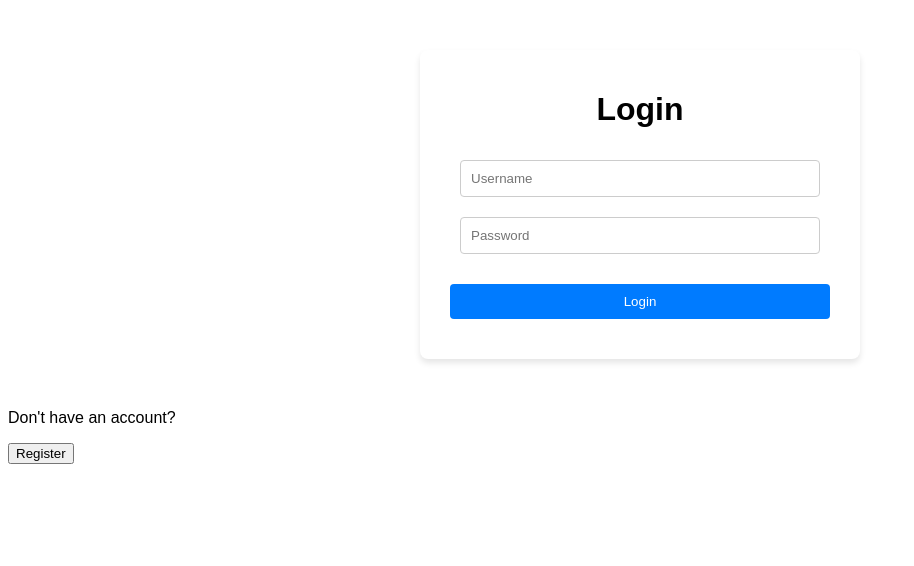
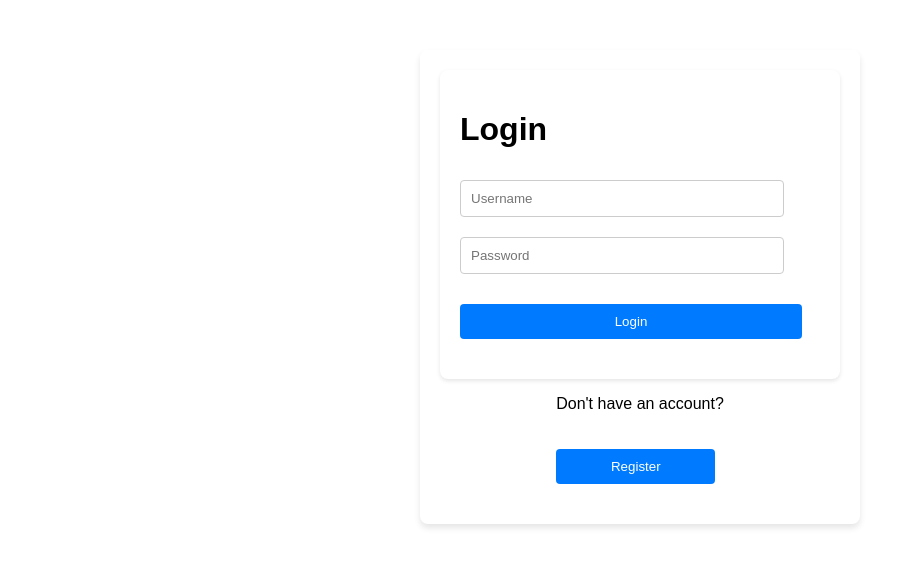
Before and after one commit to Alphteow/SpotifyTest1, a React (Vite) app in the folder Spotify/frontend/: page /login in a window 1280 px wide. Shown: the top 566 px of the page, without its empty margins (0-914 px from the left). Built offline with nearby package versions, Linux system fonts and the light colour scheme; no server answers.

Commit message:
Added Register and Login forms

```diff
--- a/Spotify/frontend/src/components/Form.jsx
+++ /dev/null
@@ -1,61 +0,0 @@
-import { useState } from "react";
-import api from "../api";
-import { useNavigate } from "react-router-dom";
-import { ACCESS_TOKEN, REFRESH_TOKEN } from "../constants";
-import "../styles/Form.css"
-import LoadingIndicator from "./LoadingIndicator";
-
-function Form({ route, method }) {
-    const [username, setUsername] = useState("");
-    const [password, setPassword] = useState("");
-    const [loading, setLoading] = useState(false);
-    const navigate = useNavigate();
-
-    const name = method === "login" ? "Login" : "Register";
-
-    const handleSubmit = async (e) => {
-        setLoading(true);
-        e.preventDefault();
-
-        try {
-            const res = await api.post(route, { username, password })
-            if (method === "login") {
-                localStorage.setItem(ACCESS_TOKEN, res.data.access);
-                localStorage.setItem(REFRESH_TOKEN, res.data.refresh);
-                navigate("/")
-            } else {
-                navigate("/login")
-            }
-        } catch (error) {
-            alert(error)
-        } finally {
-            setLoading(false)
-        }
-    };
-
-    return (
-        <form onSubmit={handleSubmit} className="form-container">
-            <h1>{name}</h1>
-            <input
-                className="form-input"
-                type="text"
-                value={username}
-                onChange={(e) => setUsername(e.target.value)}
-                placeholder="Username"
-            />
-            <input
-                className="form-input"
-                type="password"
-                value={password}
-                onChange={(e) => setPassword(e.target.value)}
-                placeholder="Password"
-            />
-            {loading && <LoadingIndicator />}
-            <button className="form-button" type="submit">
-                {name}
-            </button>
-        </form>
-    );
-}
-
-export default Form
--- /dev/null
+++ b/Spotify/frontend/src/components/LoginForm.jsx
@@ -0,0 +1,65 @@
+import { useState } from "react";
+import api from "../api";
+import { useNavigate, Link } from "react-router-dom";
+import { ACCESS_TOKEN, REFRESH_TOKEN } from "../constants";
+import "../styles/Form.css";
+import LoadingIndicator from "./LoadingIndicator";
+
+function LoginForm({ route }) {
+    const [username, setUsername] = useState("");
+    const [password, setPassword] = useState("");
+    const [loading, setLoading] = useState(false);
+    const navigate = useNavigate();
+
+    const handleSubmit = async (e) => {
+        setLoading(true);
+        e.preventDefault();
+
+        try {
+            const res = await api.post(route, { username, password });
+            localStorage.setItem(ACCESS_TOKEN, res.data.access);
+            localStorage.setItem(REFRESH_TOKEN, res.data.refresh);
+            navigate("/"); // Navigate to the home page after login
+        } catch (error) {
+            alert(error);
+        } finally {
+            setLoading(false);
+        }
+    };
+
+    return (
+        <div className="form-container">
+            <form onSubmit={handleSubmit}>
+                <h1>Login</h1>
+                <input
+                    className="form-input"
+                    type="text"
+                    value={username}
+                    onChange={(e) => setUsername(e.target.value)}
+                    placeholder="Username"
+                />
+                <input
+                    className="form-input"
+                    type="password"
+                    value={password}
+                    onChange={(e) => setPassword(e.target.value)}
+                    placeholder="Password"
+                />
+                {loading && <LoadingIndicator />}
+                <button className="form-button" type="submit">
+                    Login
+                </button>
+            </form>
+
+            {/* Button to navigate to the Register page */}
+            <div className="register-link">
+                <p>Don't have an account?</p>
+                <Link to="/register">
+                    <button className="form-button">Register</button>
+                </Link>
+            </div>
+        </div>
+    );
+}
+
+export default LoginForm;
--- /dev/null
+++ b/Spotify/frontend/src/components/RegisterForm.jsx
@@ -0,0 +1,114 @@
+// import { useState } from "react";
+// import api from "../api";
+// import { useNavigate } from "react-router-dom";
+// import { ACCESS_TOKEN, REFRESH_TOKEN } from "../constants";
+// import "../styles/Form.css"
+// import LoadingIndicator from "./LoadingIndicator";
+
+// function Form({ route, method }) {
+//     const [username, setUsername] = useState("");
+//     const [password, setPassword] = useState("");
+//     const [loading, setLoading] = useState(false);
+//     const navigate = useNavigate();
+
+//     const name = method === "login" ? "Login" : "Register";
+
+//     const handleSubmit = async (e) => {
+//         setLoading(true);
+//         e.preventDefault();
+
+//         try {
+//             const res = await api.post(route, { username, password })
+//             if (method === "login") {
+//                 localStorage.setItem(ACCESS_TOKEN, res.data.access);
+//                 localStorage.setItem(REFRESH_TOKEN, res.data.refresh);
+//                 navigate("/")
+//             } else {
+//                 navigate("/login")
+//             }
+//         } catch (error) {
+//             alert(error)
+//         } finally {
+//             setLoading(false)
+//         }
+//     };
+
+//     return (
+//         <form onSubmit={handleSubmit} className="form-container">
+//             <h1>{name}</h1>
+//             <input
+//                 className="form-input"
+//                 type="text"
+//                 value={username}
+//                 onChange={(e) => setUsername(e.target.value)}
+//                 placeholder="Username"
+//             />
+//             <input
+//                 className="form-input"
+//                 type="password"
+//                 value={password}
+//                 onChange={(e) => setPassword(e.target.value)}
+//                 placeholder="Password"
+//             />
+//             {loading && <LoadingIndicator />}
+//             <button className="form-button" type="submit">
+//                 {name}
+//             </button>
+//         </form>
+//     );
+// }
+
+// export default Form
+
+import { useState } from "react";
+import api from "../api";
+import { useNavigate } from "react-router-dom";
+import "../styles/Form.css";
+import LoadingIndicator from "./LoadingIndicator";
+
+function RegisterForm({ route }) {
+    const [username, setUsername] = useState("");
+    const [password, setPassword] = useState("");
+    const [loading, setLoading] = useState(false);
+    const navigate = useNavigate();
+
+    const handleSubmit = async (e) => {
+        setLoading(true);
+        e.preventDefault();
+
+        try {
+            const res = await api.post(route, { username, password });
+            navigate("/login"); // After registration, navigate to the login page
+        } catch (error) {
+            alert(error);
+        } finally {
+            setLoading(false);
+        }
+    };
+
+    return (
+        <form onSubmit={handleSubmit} className="form-container">
+            <h1>Register</h1>
+            <input
+                className="form-input"
+                type="text"
+                value={username}
+                onChange={(e) => setUsername(e.target.value)}
+                placeholder="Username"
+            />
+            <input
+                className="form-input"
+                type="password"
+                value={password}
+                onChange={(e) => setPassword(e.target.value)}
+                placeholder="Password"
+            />
+            {loading && <LoadingIndicator />}
+            <button className="form-button" type="submit">
+                Register
+            </button>
+        </form>
+    );
+}
+
+export default RegisterForm;
--- a/Spotify/frontend/src/pages/Login.jsx
+++ b/Spotify/frontend/src/pages/Login.jsx
@@ -1,3 +1,25 @@
+import LoginForm from "../components/LoginForm";
+
+function Login() {
+    return (
+        <div>
+            <LoginForm route="/api/token/" method="login" />
+        </div>
+    );
+}
+
+export default Login;
+
+
+// import React from "react";
+// import { Link } from "react-router-dom"; // Import Link from react-router-dom
+// {/* Add a button linking to the register page */}
+//<div className="register-link">
+//<p>Don't have an account?</p>
+//<Link to="/register">
+//    <button>Register</button>
+//</Link>
+
 // import Form from "../components/Form"
 
 // function Login() {
@@ -5,25 +27,3 @@
 // }
 
 // export default Login
-
-import React from "react";
-import { Link } from "react-router-dom"; // Import Link from react-router-dom
-import Form from "../components/Form";
-
-function Login() {
-    return (
-        <div>
-            <Form route="/api/token/" method="login" />
-
-            {/* Add a button linking to the register page */}
-            <div className="register-link">
-                <p>Don't have an account?</p>
-                <Link to="/register">
-                    <button>Register</button>
-                </Link>
-            </div>
-        </div>
-    );
-}
-
-export default Login;
--- a/Spotify/frontend/src/pages/Register.jsx
+++ b/Spotify/frontend/src/pages/Register.jsx
@@ -1,7 +1,7 @@
-import Form from "../components/Form"
+import RegisterForm from "../components/RegisterForm"
 
 function Register() {
-    return <Form route="/api/user/register/" method="register" />
+    return <RegisterForm route="/api/user/register/" method="register" />
 }
 
 export default Register
```
